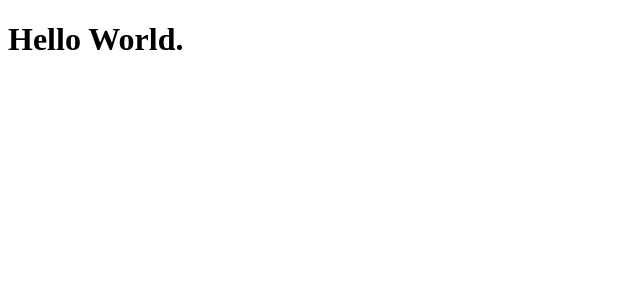
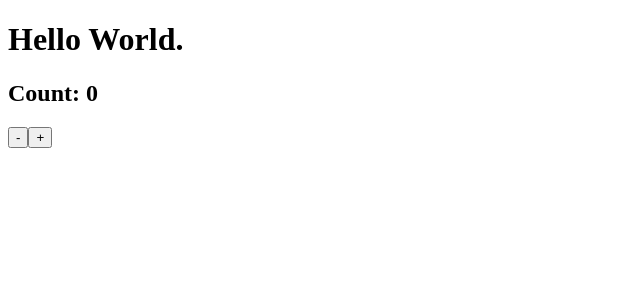
Before and after one commit to eoin-raff/react-boilerplate, a React app: page / in a window 1280 px wide. Shown: the top 300 px of the page, without its empty margins (0-640 px from the left). Built offline with nearby package versions, Linux system fonts and the light colour scheme.

Commit message:
added babel plugin for proposed JS syntax

```diff
--- a/package.json
+++ b/package.json
@@ -22,6 +22,7 @@
   "devDependencies": {
     "@babel/cli": "^7.12.0",
     "@babel/core": "^7.12.0",
+    "@babel/plugin-proposal-class-properties": "^7.10.4",
     "@babel/preset-env": "^7.12.0",
     "@babel/preset-react": "^7.10.4",
     "babel-loader": "^8.1.0",
--- a/src/App.js
+++ b/src/App.js
@@ -1,5 +1,25 @@
-import React from "react";
+import React, { useState } from "react";
 
-export default function App(props){
-    return <h1>Hello World.</h1>
+export default function App(props) {
+  const [count, setCount] = useState(0);
+  return (
+    <React.Fragment>
+      <h1>Hello World.</h1>
+      <h2>Count: {count}</h2>
+      <button
+        onClick={() => {
+          setCount(count - 1);
+        }}
+      >
+        -
+      </button>
+      <button
+        onClick={() => {
+          setCount(count + 1);
+        }}
+      >
+        +
+      </button>
+    </React.Fragment>
+  );
 }
--- a/webpack.config.base.js
+++ b/webpack.config.base.js
@@ -15,6 +15,7 @@ module.exports = {
         exclude: /node_modules/,
         options: {
           presets: ["@babel/preset-env", "@babel/preset-react"],
+          plugins:["@babel/plugin-proposal-class-properties"]
         },
       },
     ],
```
